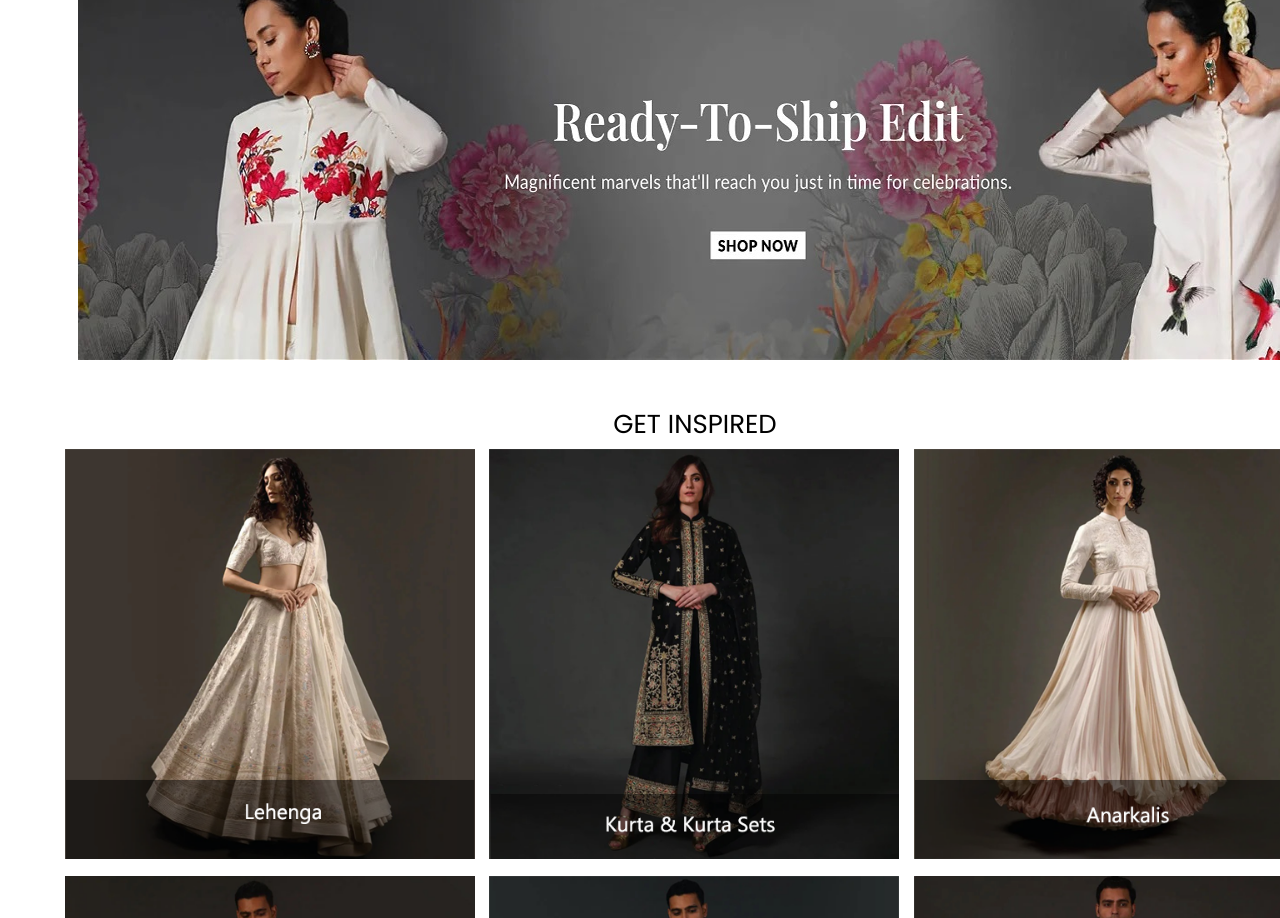
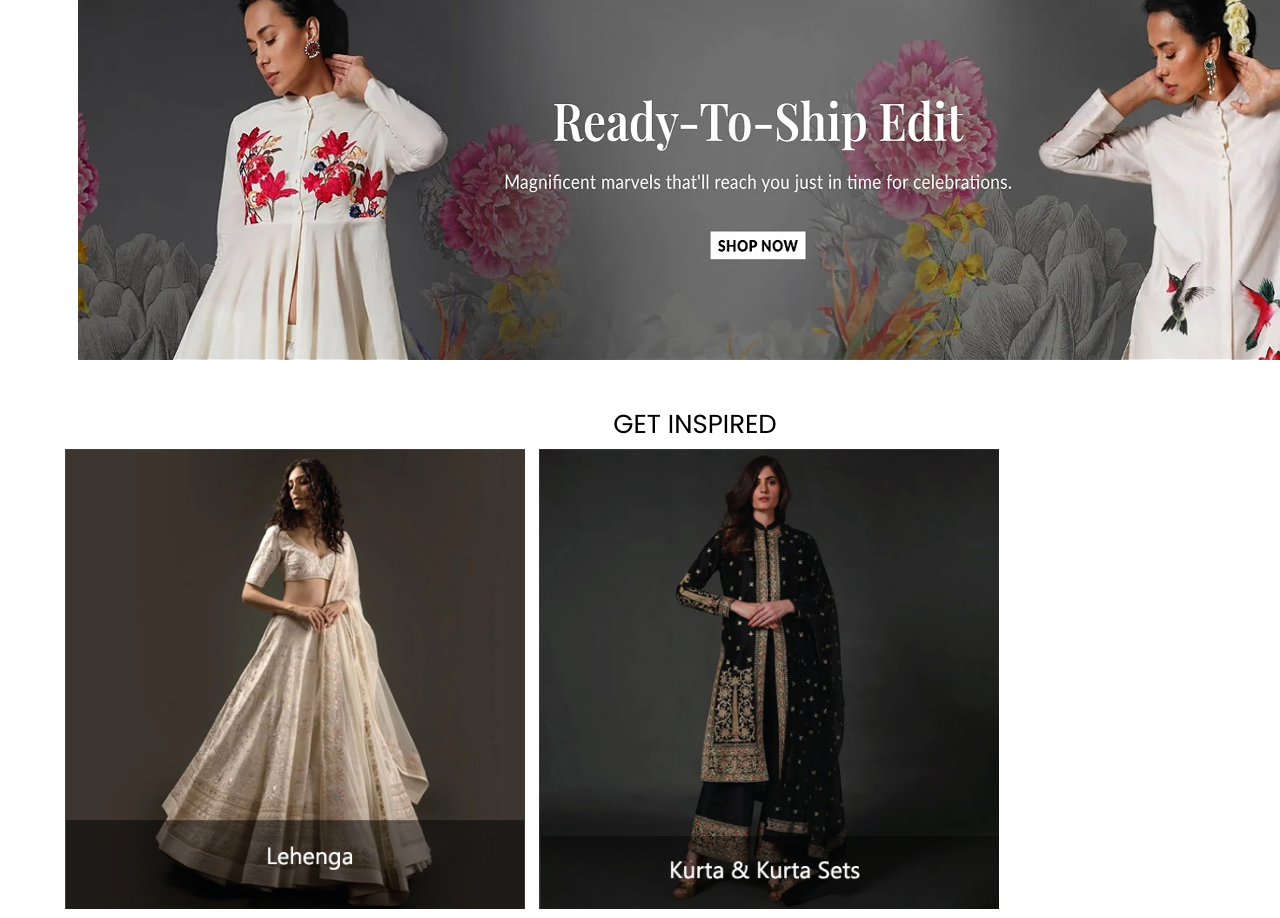
Before and after one commit to sindhurajesh123/fashion, a plain HTML site: page index.html in a window 1280 px wide. Shown: the part 700-1618 px from the top of the page. Drawn offline with Linux system fonts and the light colour scheme.

Commit message:
correction in home

```diff
--- a/index.css
+++ b/index.css
@@ -153,7 +153,7 @@ align-items: center;
   max-width: 100%;
 }
 .box img{
-  width: 420px;
+  width: 470px;
   padding: 5px;
 }
 .box img:hover{
```
